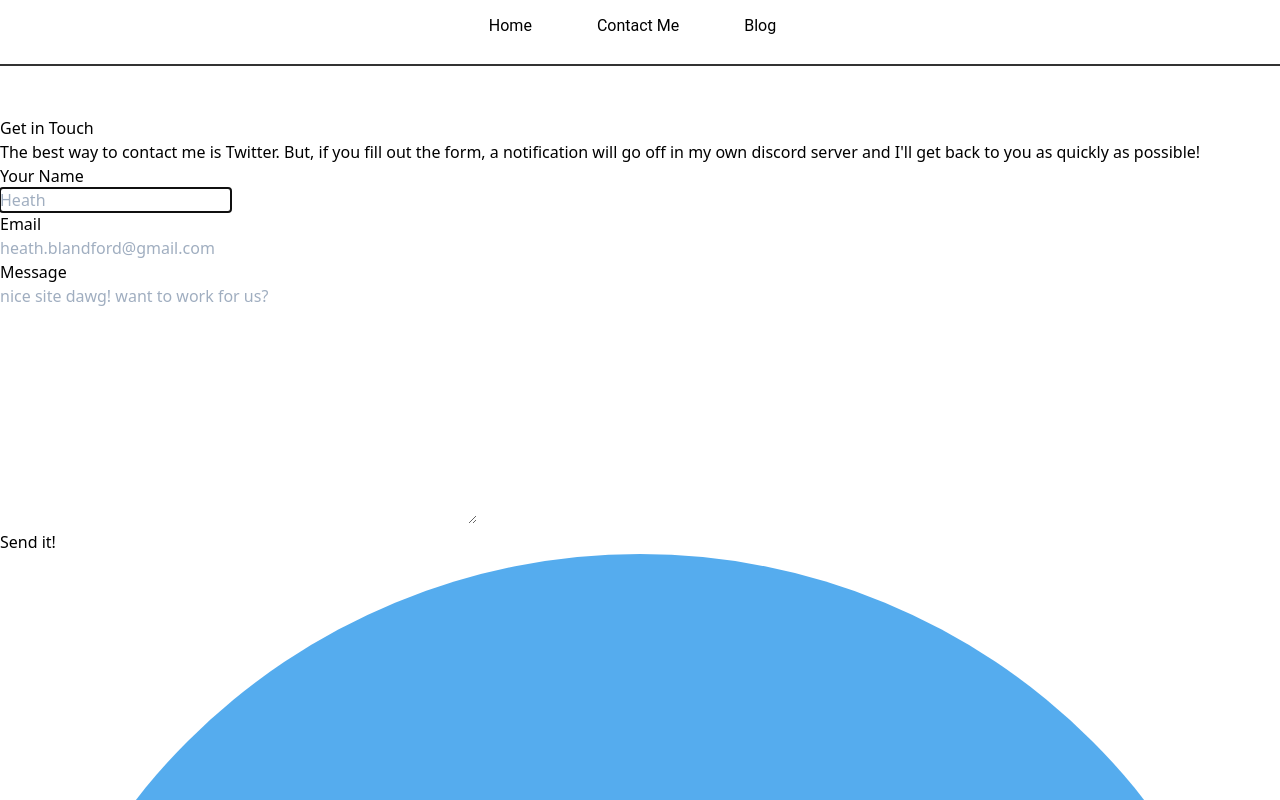
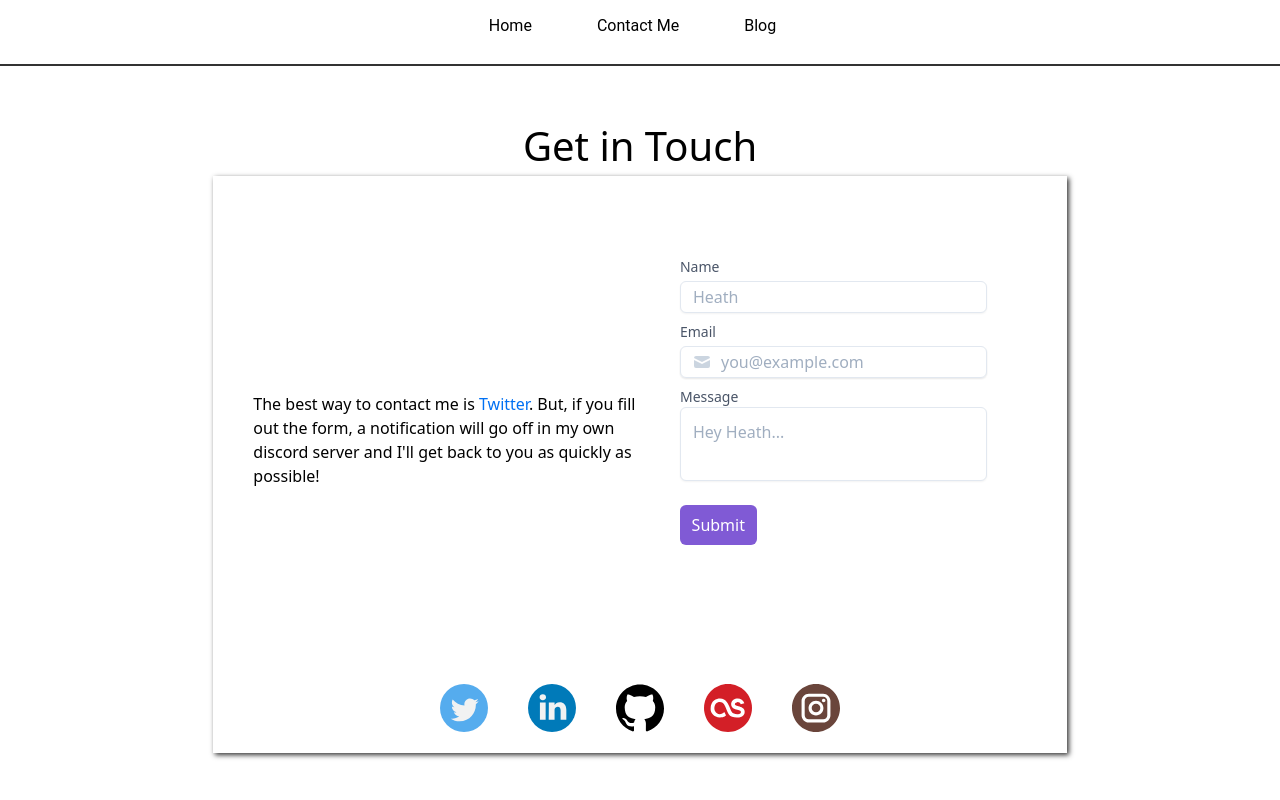
Before and after one commit to whoisheath/pw3.0, a Next.js app: page /contact in a window 1280 px wide. Shown: the top 800 px of the page. Built offline with nearby package versions, Linux system fonts and the light colour scheme.

Commit message:
index and contact done

```diff
--- a/package.json
+++ b/package.json
@@ -7,6 +7,7 @@
     "start": "next start"
   },
   "dependencies": {
+    "autoprefixer": "^10.0.2",
     "classnames": "2.2.6",
     "date-fns": "2.10.0",
     "gray-matter": "4.0.2",
--- a/pages/contact.js
+++ b/pages/contact.js
@@ -53,69 +53,135 @@ export default function docs() {
         <title>Get in Touch!</title>
         <meta name="viewport" content="initial-scale=1.0, width=device-width" />
       </Head>
-      <h1 className="title">Get in Touch</h1>
-      <div className="container">
-        <div className="contact-para">
+      <h1 className="text-center text-5xl">Get in Touch</h1>
+      <div className="grid">
+        <div className="place-self-center shadow-lg grid grid-flow-row grid-cols-1 md:grid-cols-2 grid-rows-heathRows p-5 md:p-10 w-4/6 h-auto">
+          <div className="place-self-center">
             <p>
               The best way to contact me is{" "}
-            <a href="https://twitter.com/whoisheath_">Twitter</a>. But, if you
-            fill out the form, a notification will go off in my own discord
-            server and I'll get back to you as quickly as possible!
+              <a
+                className="text-success"
+                href="https://twitter.com/whoisheath_"
+              >
+                Twitter
+              </a>
+              . But, if you fill out the form, a notification will go off in my
+              own discord server and I'll get back to you as quickly as
+              possible!
             </p>
           </div>
-        <div className="contact-form">
-          <form onSubmit={handleSubmit} name="contactMeForm" id="contactMeForm">
-            <label for="firstname">Your Name</label>
-            <br />
+          <div className="p-10">
+            <form
+              onSubmit={handleSubmit}
+              name="contactMeForm"
+              id="contactMeForm"
+            >
+              <div>
+                <label
+                  for="name"
+                  class="block text-sm font-medium text-gray-700"
+                >
+                  Name
+                </label>
+                <div class="mt-1">
                   <input
+                    type="text"
                     id="name"
+                    class="pl-3 shadow-sm border border-gray-300 bg-white text-gray-900 appearance-none block w-full rounded-md py-3 px-4 focus:border-purple-500 focus:outline-none rounded-md h-8 placeholder-gray-500 focus:placeholder-gray-900"
+                    placeholder="Heath"
+                  />
+                </div>
+              </div>
+              <div>
+                <label
+                  for="email"
+                  class="mt-2 block text-sm font-medium text-gray-700"
+                >
+                  Email
+                </label>
+                <div class="mt-1 relative rounded-md shadow-sm">
+                  <div class="absolute inset-y-0 left-0 pl-3 flex items-center pointer-events-none">
+                    {/* <!-- Heroicon name: mail --> */}
+                    <svg
+                      class="h-5 w-5 text-gray-400"
+                      xmlns="http://www.w3.org/2000/svg"
+                      viewBox="0 0 20 20"
+                      fill="currentColor"
+                      aria-hidden="true"
+                    >
+                      <path d="M2.003 5.884L10 9.882l7.997-3.998A2 2 0 0016 4H4a2 2 0 00-1.997 1.884z" />
+                      <path d="M18 8.118l-8 4-8-4V14a2 2 0 002 2h12a2 2 0 002-2V8.118z" />
+                    </svg>
+                  </div>
+                  <input
                     type="text"
-              name="firstname"
-              placeholder="Heath"
-              autoFocus
-              required
+                    id="email"
+                    class="shadow-sm rounded-md h-8 border border-gray-300 bg-white text-gray-900 appearance-none block w-full rounded-md py-3 px-10 focus:border-purple-500 focus:outline-none placeholder-gray-500 focus:placeholder-gray-900"
+                    placeholder="you@example.com"
                   />
-            <br />
-            <label for="email">Email</label>
-            <br />
-            <input
-              id="email"
-              type="email"
-              name="email"
-              placeholder="heath.blandford@gmail.com"
-              required
-            />
-            <br />
-            <label for="message">Message</label>
-            <br />
+                </div>
+              </div>
+              <div>
+                <label
+                  for="message"
+                  class="block text-sm font-medium text-gray-700 mt-2"
+                >
+                  Message
+                </label>
                 <textarea
                   name="message"
                   id="message"
-              rows="10"
-              cols="50"
-              placeholder="nice site dawg! want to work for us?"
+                  placeholder="Hey Heath..."
+                  class="pl-3 shadow-sm border border-gray-300 bg-white text-gray-900 appearance-none block w-full rounded-md py-3 px-4 focus:border-purple-500 focus:outline-none resize-none placeholder-gray-500 focus:placeholder-gray-900"
                   required
                 />
+              </div>
               <br />
               <div className="submitButton">
-              <button type="submit">Send it!</button>
+                <button
+                  type="submit"
+                  class="bg-purple-600 hover:bg-purple-700 focus:outline-none focus:ring-2 focus:ring-purple-600 focus:ring-opacity-50 text-white p-2 rounded-md w-1/4"
+                >
+                  Submit
+                </button>
               </div>
             </form>
-          <div className="bottom-socials">
+          </div>
+          <div className="flex col-span-2 place-self-center mt-10">
             <a href="https://www.twitter.com/whoisheath_">
-              <img src="twitter.svg" alt="twitter" />
+              <img
+                className="w-8 md:w-12 h-8 md:h-12 m-2 md:m-5"
+                src="twitter.svg"
+                alt="twitter"
+              />
             </a>
             <a href="https://www.linkedin.com/in/heathblandford">
-              <img src="linkedin.svg" alt="twitter" />
+              <img
+                className="w-8 md:w-12 h-8 md:h-12 m-2 md:m-5"
+                src="linkedin.svg"
+                alt="twitter"
+              />
             </a>
             <a href="https://www.github.com/heathblandford">
-              <img src="github.svg" alt="twitter" />
+              <img
+                className="w-8 md:w-12 h-8 md:h-12 m-2 md:m-5"
+                src="github.svg"
+                alt="twitter"
+              />
             </a>
             <a href="https://www.last.fm/user/cloolis">
-              <img src="lastfm.svg" alt="twitter" />
+              <img
+                className="w-8 md:w-12 h-8 md:h-12 m-2 md:m-5"
+                src="lastfm.svg"
+                alt="twitter"
+              />
             </a>
             <a href="https://www.instagram.com/whoisheath_">
-              <img src="instagram.svg" alt="twitter" />
+              <img
+                className="w-8 md:w-12 h-8 md:h-12 m-2 md:m-5"
+                src="instagram.svg"
+                alt="twitter"
+              />
             </a>
           </div>
         </div>
--- a/pages/index.js
+++ b/pages/index.js
@@ -14,7 +14,7 @@ export default function Index() {
       </Head>
       <h1 className="text-center text-7xl">Hey 👋 I'm Heath!</h1>
       <div className="grid">
-        <div className="place-self-center shadow-lg grid grid-flow-row grid-cols-1 md:grid-cols-2 grid-rows-heathRows p-5 md:p-10 w-5/6 h-auto">
+        <div className="place-self-center shadow-lg grid grid-flow-row grid-cols-1 md:grid-cols-2 grid-rows-heathRows p-5 md:p-10 w-4/6 h-auto">
           <div className="place-self-center">
             <img
               className="w-full"
--- a/postcss.config.js
+++ b/postcss.config.js
@@ -1,3 +1,3 @@
 module.exports = {
-  plugins: ['tailwindcss', 'postcss-preset-env'],
-}
+  plugins: ["tailwindcss", "postcss-preset-env", "autoprefixer"],
+};
```
Also changed, not shown: 1 other file (tests, documents, lock files or other folders). Lines whose indentation alone changed are shown as unchanged.
